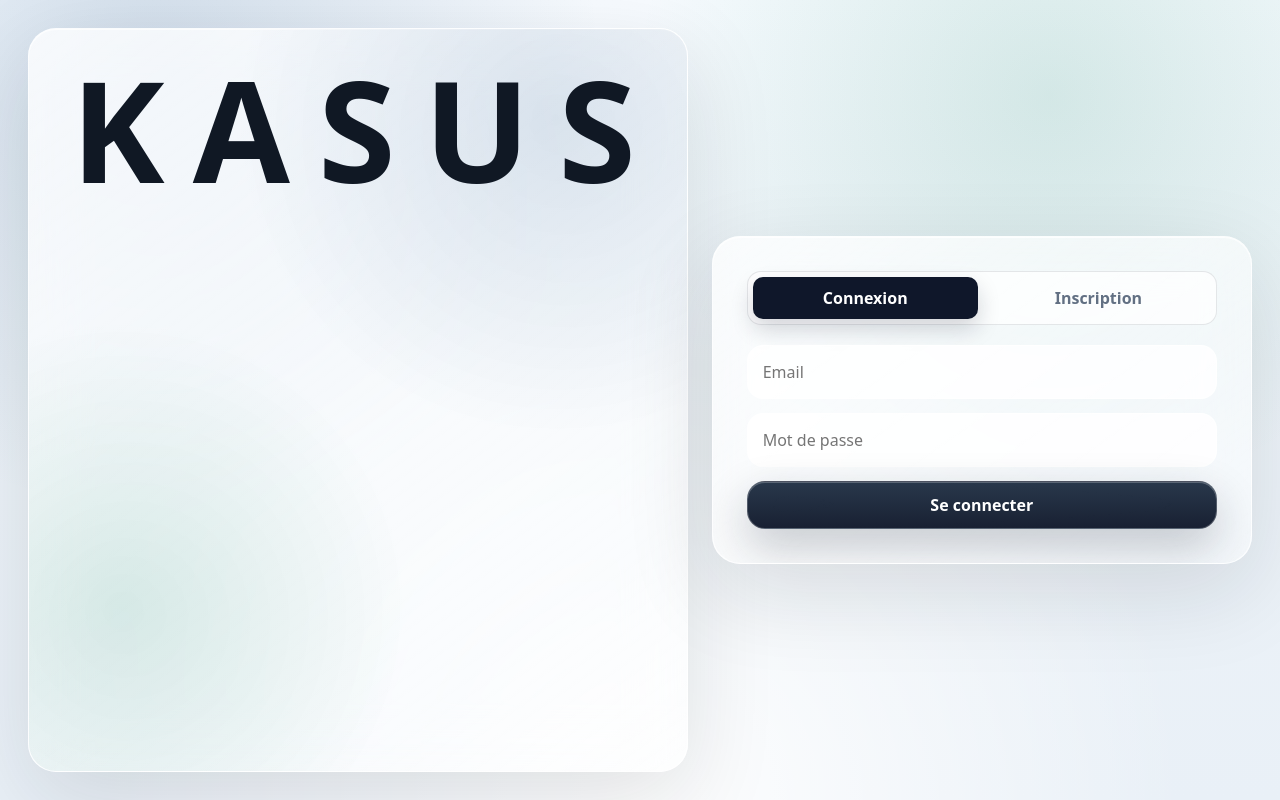
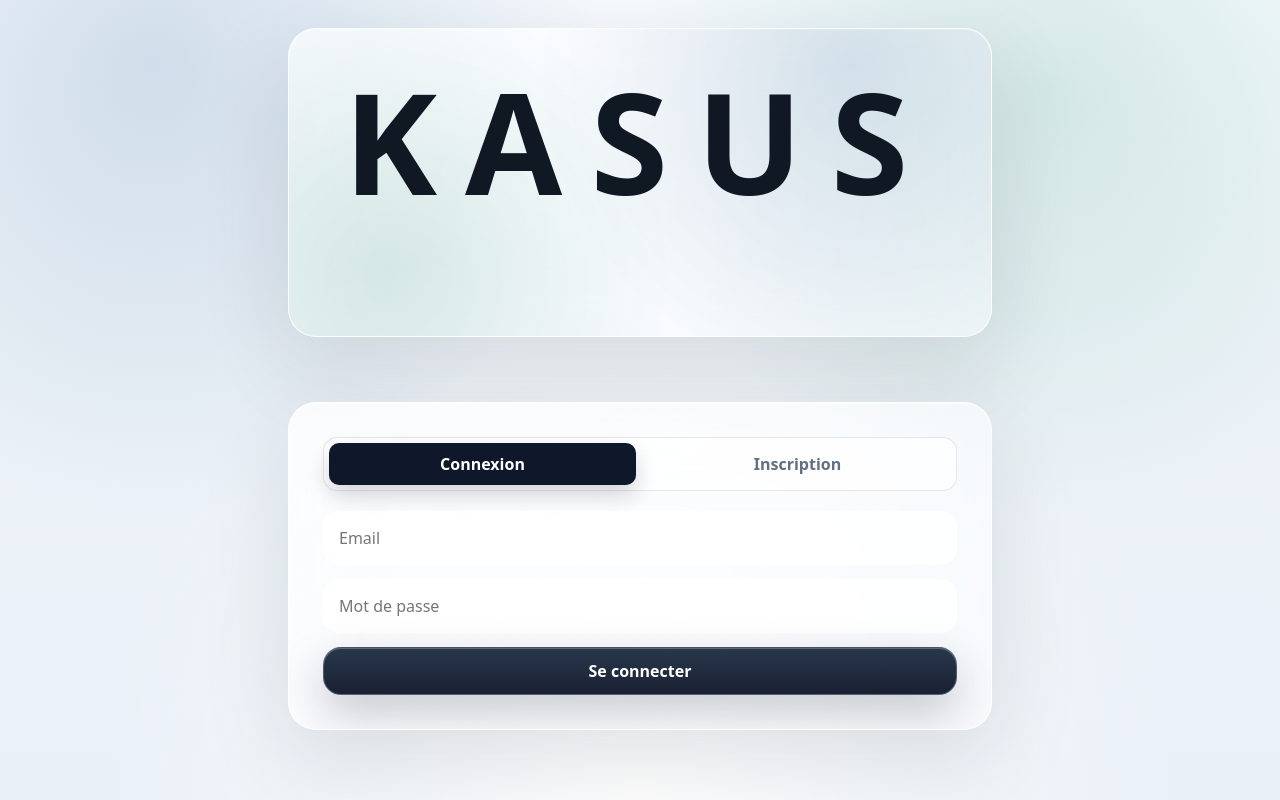
Before and after one commit to clk8122/KASUS-, a Next.js app: page /eligia in a window 1280 px wide. Built offline with nearby package versions, Linux system fonts and the light colour scheme; no server answers.

Commit message:
Refine ELIGIA cards and center home hero

```diff
--- a/app/eligia/page.tsx
+++ b/app/eligia/page.tsx
@@ -1,5 +1,4 @@
 import { AccessGate } from "@/components/auth/AccessGate";
-import { FolderPlus, FileCheck2, ArrowUpRight } from "lucide-react";
 import Link from "next/link";
 
 export default function EligiaMenuPage() {
@@ -11,14 +10,10 @@ export default function EligiaMenuPage() {
             <h1 className="eligia-page-title">ELIGIA</h1>
             <div className="eligia-quick-grid">
               <Link className="eligia-quick-card glass" href="/eligia/dossiers">
-                <FileCheck2 size={24} />
                 <span>Mes dossiers</span>
-                <ArrowUpRight size={18} />
               </Link>
               <Link className="eligia-quick-card glass" href="/eligia/creation">
-                <FolderPlus size={24} />
                 <span>Créer un dossier</span>
-                <ArrowUpRight size={18} />
               </Link>
             </div>
           </section>
--- a/app/globals.css
+++ b/app/globals.css
@@ -196,9 +196,11 @@ button {
 .auth-shell {
   display: grid;
   gap: 24px;
-  grid-template-columns: minmax(0, 1.05fr) minmax(360px, 0.86fr);
+  grid-template-columns: 1fr;
   min-height: 100vh;
   padding: 28px;
+  width: min(760px, 100%);
+  margin: 0 auto;
 }
 
 .eyebrow,
@@ -226,8 +228,9 @@ button {
 
 .auth-hero {
   display: grid;
-  gap: 24px;
-  padding: clamp(28px, 4vw, 42px);
+  gap: 0;
+  justify-items: center;
+  padding: clamp(32px, 5vw, 54px);
   position: relative;
 }
 
@@ -252,8 +255,10 @@ button {
 
 .auth-hero-copy {
   display: grid;
-  gap: 14px;
-  max-width: 680px;
+  gap: 0;
+  max-width: none;
+  justify-items: center;
+  text-align: center;
 }
 
 .auth-hero-copy h1,
@@ -1180,14 +1185,14 @@ button {
 
 .eligia-simple-landing {
   display: grid;
-  gap: 28px;
+  gap: 34px;
   justify-items: center;
-  padding: clamp(34px, 5vw, 60px);
+  padding: clamp(34px, 5vw, 70px);
 }
 
 .eligia-page-title {
-  font-size: clamp(4.8rem, 12vw, 10rem);
-  letter-spacing: 0.22em;
+  font-size: clamp(5.2rem, 13vw, 11rem);
+  letter-spacing: 0.18em;
   line-height: 0.9;
   margin: 0;
   text-transform: uppercase;
@@ -1195,9 +1200,9 @@ button {
 
 .eligia-quick-grid {
   display: grid;
-  gap: 16px;
+  gap: 18px;
   grid-template-columns: repeat(2, minmax(0, 1fr));
-  width: min(760px, 100%);
+  width: min(860px, 100%);
 }
 
 .eligia-quick-card {
@@ -1206,13 +1211,12 @@ button {
     linear-gradient(180deg, rgba(255, 255, 255, 0.96), rgba(255, 255, 255, 0.74)),
     var(--surface-strong);
   border: 0;
-  border-radius: 28px;
+  border-radius: 32px;
   box-shadow: 0 28px 70px rgba(22, 22, 22, 0.07);
   display: grid;
-  gap: 10px;
-  grid-template-columns: auto 1fr auto;
-  min-height: 104px;
-  padding: 24px 28px;
+  place-items: center;
+  min-height: 140px;
+  padding: 28px;
   transition: transform 180ms ease, box-shadow 180ms ease;
 }
 
@@ -1222,8 +1226,9 @@ button {
 }
 
 .eligia-quick-card span {
-  font-size: 1.05rem;
-  font-weight: 740;
+  font-size: clamp(1.25rem, 2.4vw, 1.85rem);
+  font-weight: 760;
+  letter-spacing: -0.02em;
 }
 
 .candidate-link-card {
```
